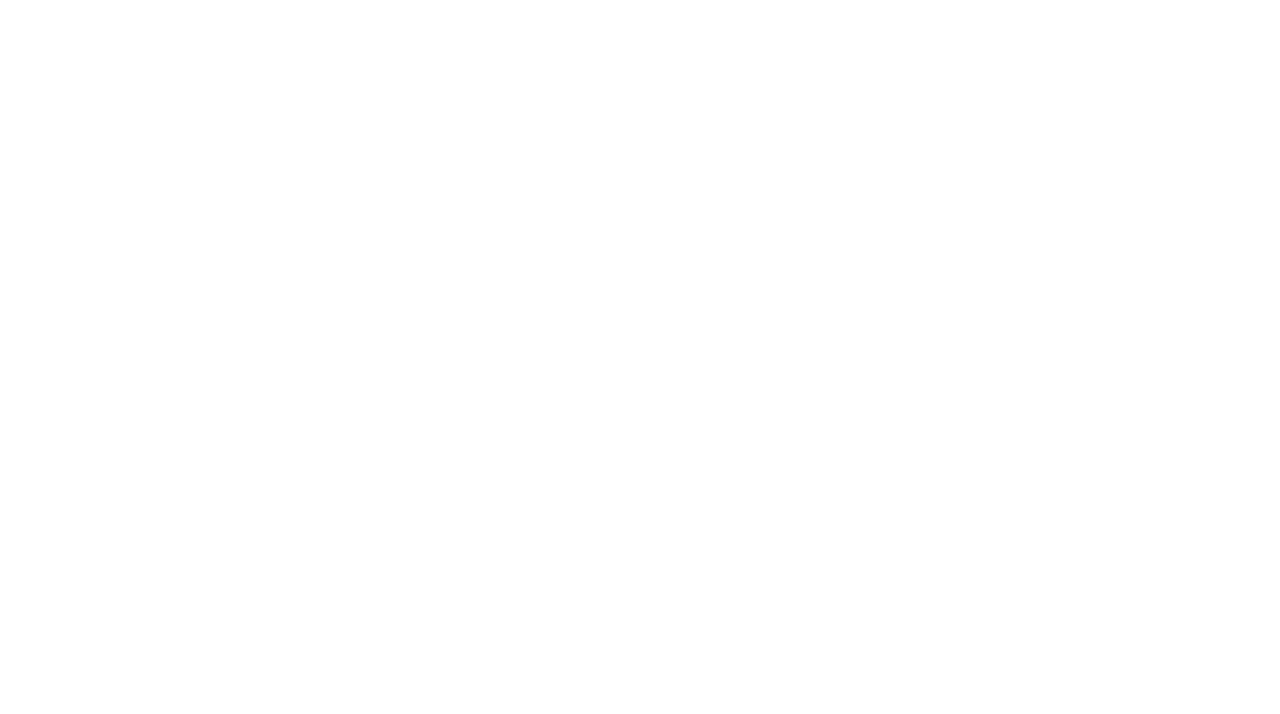
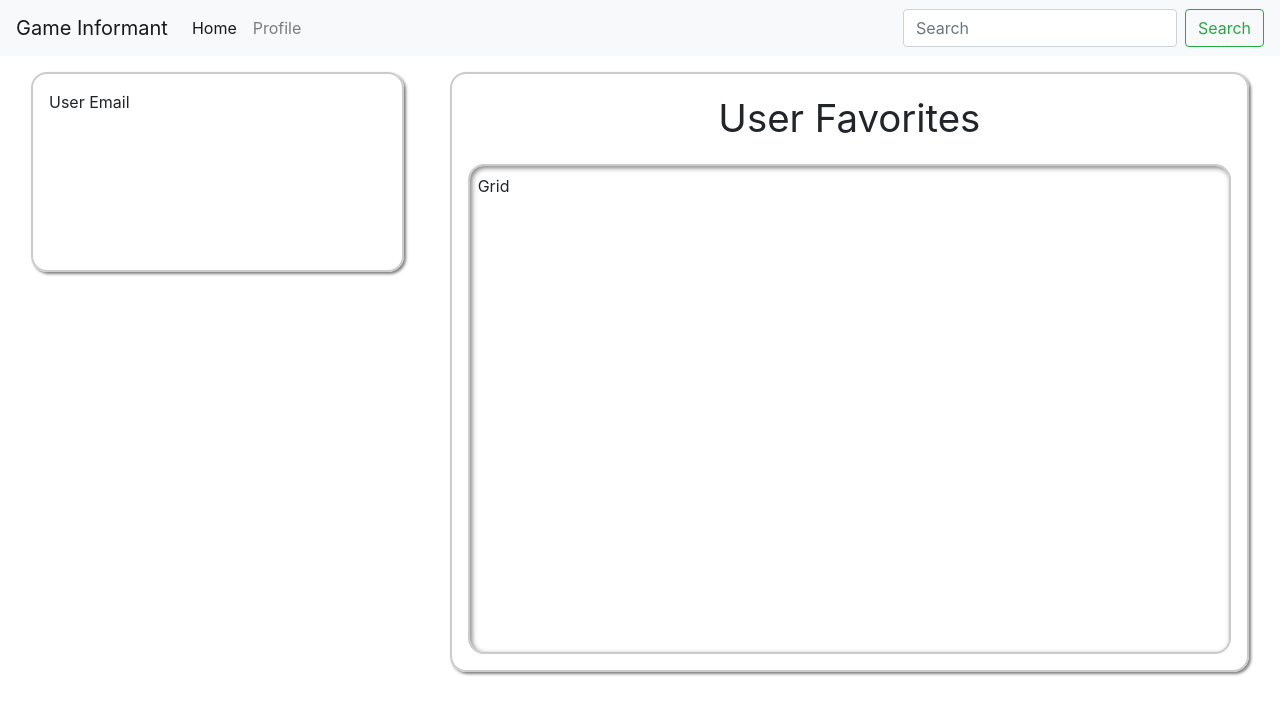
Before and after one commit to jakerjohnson21/game-informant, a website: page views/profile.html in a window 1280 px wide. Drawn offline with nearby package versions, Linux system fonts and the light colour scheme.

Commit message:
Profile page added

```diff
--- a/public/styles/home.css
+++ b/public/styles/home.css
@@ -1,5 +1,4 @@
 .main-container {
-
     display: flex;
     flex-direction: row;
     height: 80%;
@@ -67,6 +66,7 @@
 .game-card > img {
     max-height: 50%;
     border-radius: 1rem;
+    border: 1px solid #6f6f6f;
 }
 
 .game-card-title{
@@ -91,7 +91,6 @@
 }
 
 .favorites-grid-container {
-    border: 1px solid green;
     display: flex;
     flex-direction: column;
     height: 100%;
@@ -115,9 +114,9 @@
 }
 
 .favorites-card > img {
+    border: 1px solid #6f6f6f;
     border-radius: 1rem;
     max-height: 75%;
-    border: 1px solid green;
 }
 
 .favorites-card-title {
--- /dev/null
+++ b/public/styles/profile.css
@@ -0,0 +1,50 @@
+main {
+    display: flex;
+    height: 100%;
+}
+
+.user-info-container {
+    height: 100%;
+}
+
+.user-favorites-container {
+    height: 100%;
+}
+
+.user-info-box {
+    display: flex;
+    border: 2px solid #cbcbcb;
+    box-shadow: 2px 2px 3px grey;
+    border-radius: 1rem;
+    margin: 1rem .5rem 1rem 1rem;
+    padding: 1rem;
+}
+
+.user-favorites-box {
+    display: flex;
+    flex-direction: column;
+    border: 2px solid #cbcbcb;
+    box-shadow: 2px 2px 3px grey;
+    border-radius: 1rem;
+    margin: 1rem 1rem 1rem .5rem;
+}
+
+.user-favorites-box-title {
+    height: 10%;
+    margin: 1rem;
+    display: flex;
+    justify-content: center;
+    align-items: center;
+    font-size: 3vw;
+}
+
+.user-favorites-grid {
+    border: 1px solid blue;
+    margin: 0 1rem 1rem 1rem;
+    height: 100%;
+    box-shadow: inset 2px 2px 5px grey;
+    border-radius: 1rem;
+    border: 2px solid #cbcbcb;
+    overflow-y:auto;
+    padding: .5rem;
+}
--- a/views/profile.html
+++ b/views/profile.html
@@ -0,0 +1,55 @@
+<html lang="en">
+<head>
+    <meta charset="UTF-8">
+    <meta name="viewport" content="width=device-width, initial-scale=1.0">
+    <title>Document</title>
+    <link rel="stylesheet" href="https://stackpath.bootstrapcdn.com/bootstrap/4.4.1/css/bootstrap.min.css" integrity="sha384-Vkoo8x4CGsO3+Hhxv8T/Q5PaXtkKtu6ug5TOeNV6gBiFeWPGFN9MuhOf23Q9Ifjh" crossorigin="anonymous">
+    <link rel="stylesheet" href="/styles/profile.css">
+    <script defer src="http://code.jquery.com/jquery-3.3.1.min.js"></script>
+    <script defer src="/scripts/profile.js"></script>
+</head>
+    <body>
+        <header>
+            <nav class="navbar navbar-expand-lg navbar-light bg-light">
+                <a class="navbar-brand" href="#">Game Informant</a>
+                <button class="navbar-toggler" type="button" data-toggle="collapse" data-target="#navbarSupportedContent" aria-controls="navbarSupportedContent" aria-expanded="false" aria-label="Toggle navigation">
+                  <span class="navbar-toggler-icon"></span>
+                </button>
+
+                <div class="collapse navbar-collapse" id="navbarSupportedContent">
+                  <ul class="navbar-nav mr-auto">
+                    <li class="nav-item active">
+                      <a class="nav-link" href="#">Home <span class="sr-only">(current)</span></a>
+                    </li>
+                    <li class="nav-item">
+                      <a class="nav-link" href="#">Profile</a>
+                    </li>
+                  </ul>
+                  <form class="form-inline my-2 my-lg-0">
+                    <input class="form-control mr-sm-2" type="search" placeholder="Search" aria-label="Search">
+                    <button class="btn btn-outline-success my-2 my-sm-0" type="submit">Search</button>
+                  </form>
+                </div>
+              </nav>
+        </header>
+        <main>
+            <div class='user-info-container col-md-4'>
+                <div class='user-info-box h-25'>
+                    <div class='user-info-email'>
+                        User Email
+                    </div>
+                </div>
+            </div>
+            <div class='user-favorites-container col-md-8'>
+                <div class='user-favorites-box h-75'>
+                    <div class='user-favorites-box-title'>
+                        User Favorites
+                    </div>
+                    <div class='user-favorites-grid'>
+                        Grid
+                    </div>
+                </div>
+            </div>
+        </main>
+    </body>
+</html>
```
Also changed, not shown: public/scripts/profile.js (added).
